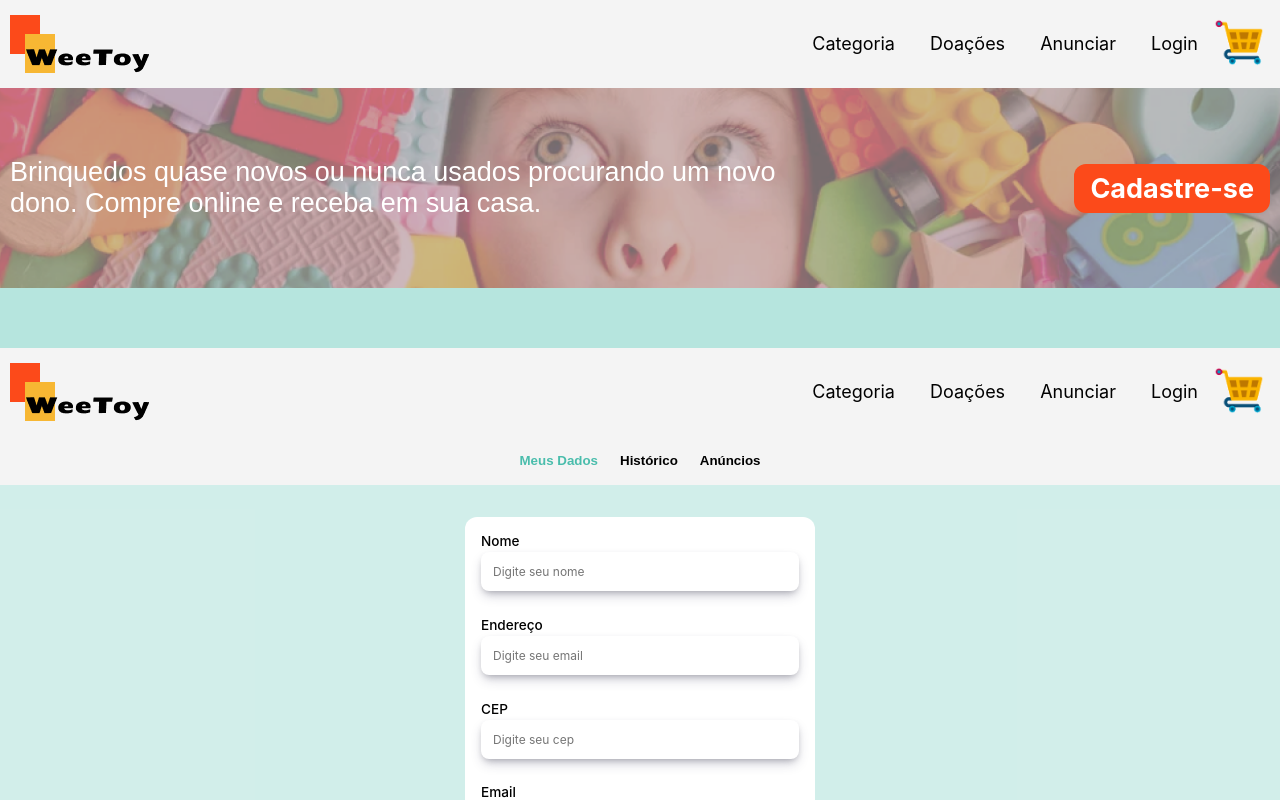
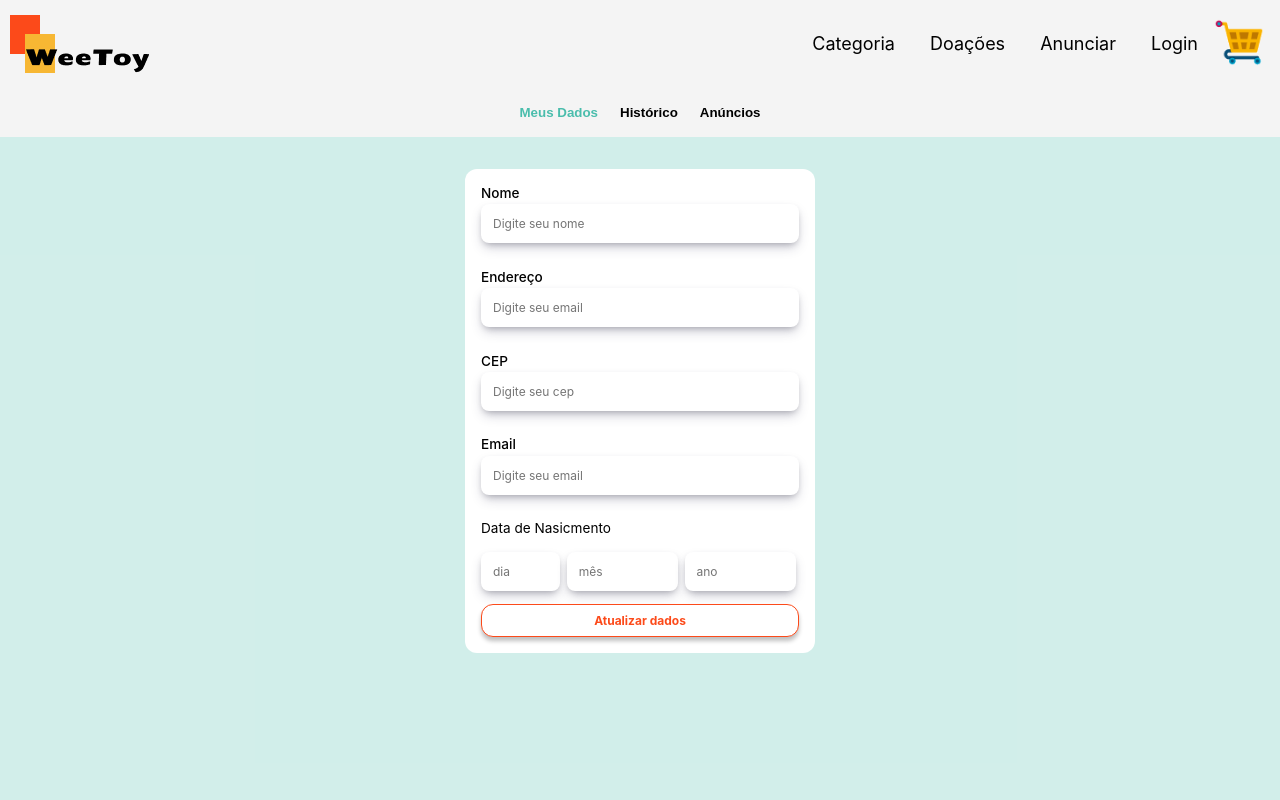
Before and after one commit to NathMedeiros/WeeToy, a React (Create React App) app: page / in a window 1280 px wide. Shown: the top 800 px of the page. Built offline with nearby package versions, Linux system fonts and the light colour scheme.

Commit message:
fix: conflits

```diff
--- a/src/App.tsx
+++ b/src/App.tsx
@@ -1,5 +1,7 @@
-import { ModalProvider } from "./context/ModalContext";
-import { Home } from "./pages/Home";
+import { useContext } from "react";
+import Modal from "react-modal";
+import { Login, Register } from "./components/Modal";
+import { ModalContext } from "./context/ModalContext";
 import { UserPage } from "./pages/UserPage";
 import { Global } from "./styles/global";
 import { ResetCss } from "./styles/resetCss";
@@ -7,15 +9,11 @@ import { ResetCss } from "./styles/resetCss";
 function App() {
   return (
     <>
-      <ModalProvider>
-        <Global />
-        <ResetCss />
-        <Home />
-        <Global />
-        <UserPage>
-          <></>
-        </UserPage>
-      </ModalProvider>
+      <Global />
+      <ResetCss />
+      <UserPage>
+        <></>
+      </UserPage>
     </>
   );
 }
```
Also changed, not shown: src/interfaces/index.ts (+5 -5 lines).
